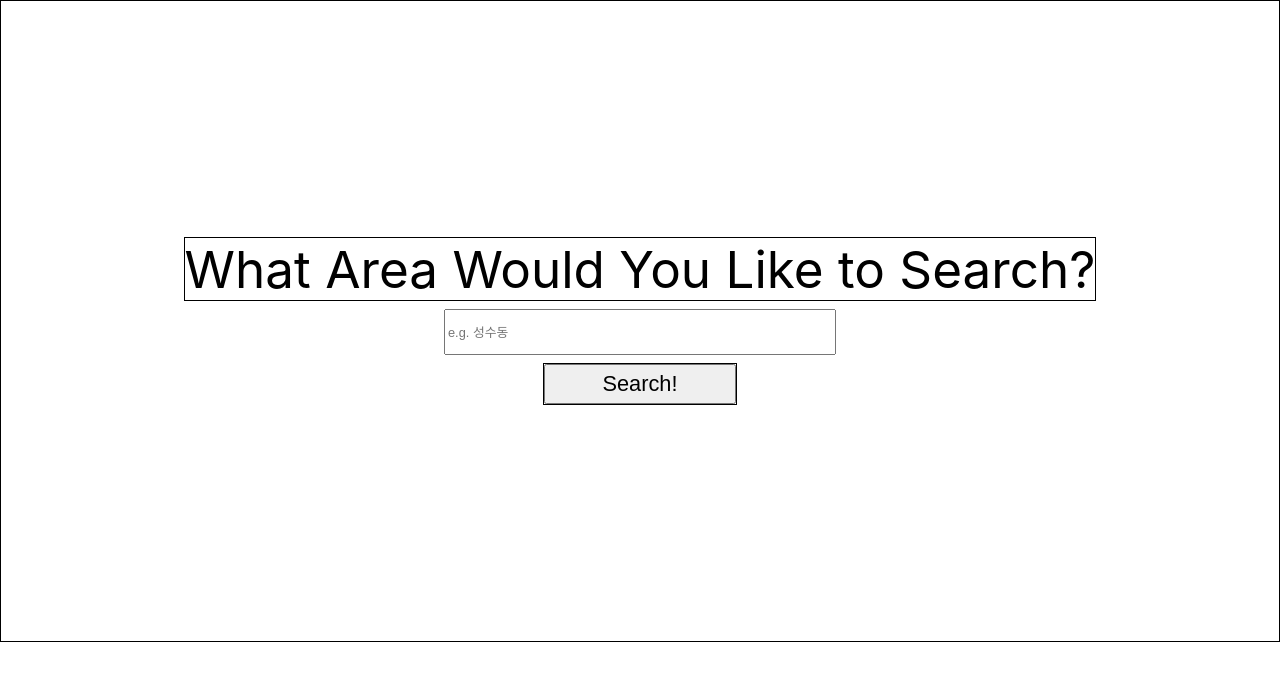
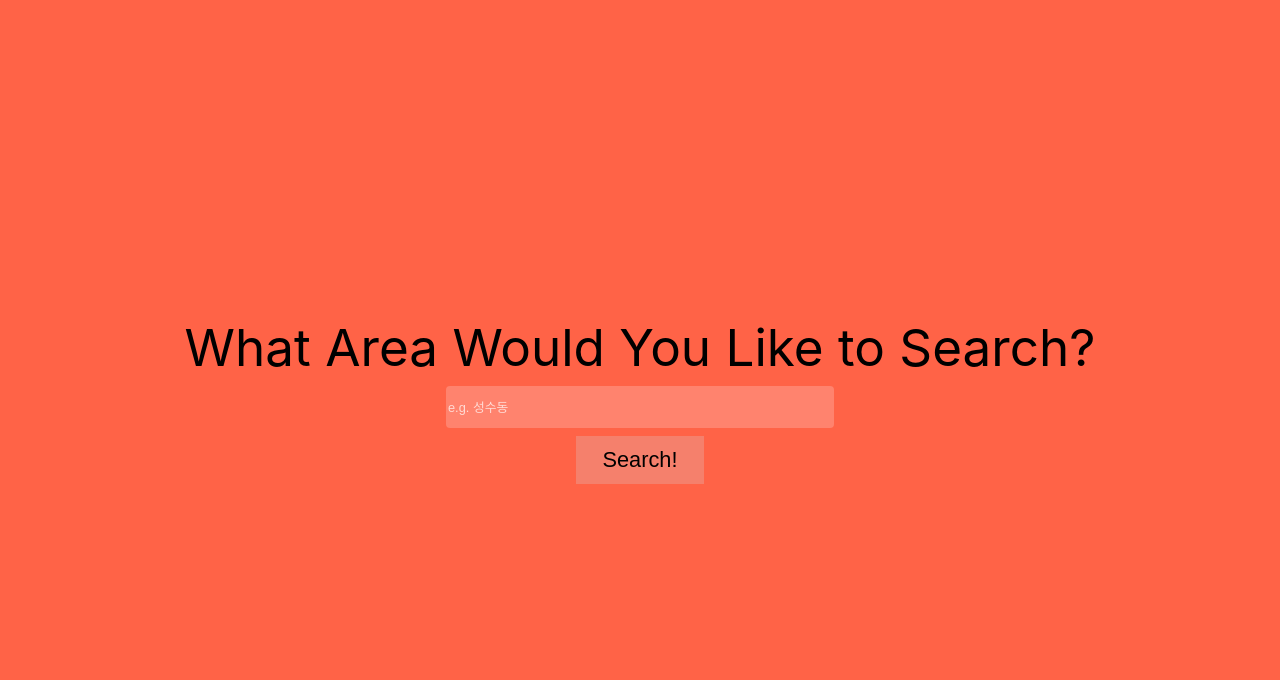
Before and after one commit to oolong-tea-is-bad/matjip-site, a React (Create React App) app: page / in a window 1280 px wide. Shown: the top 680 px of the page. Built offline with nearby package versions, Linux system fonts and the light colour scheme.

Commit message:
Made a list of restaurants with given input and styled Homepage

```diff
--- a/src/css/Home.module.css
+++ b/src/css/Home.module.css
@@ -1,9 +1,11 @@
+
 .Background {
     display: flex;
     justify-content: center;
     align-items: center;
     flex-direction: column;
-    height: 80vh;
+    height: 100vh;
+    background-color: tomato;
 }
 
 .Box {
@@ -12,24 +14,57 @@
 
 .myH1 {
     font-size: 4vw;
+    animation: fade-in 2s;
 }
 
+@keyframes fade-in {
+    from {
+      opacity: 0;
+    }
+    to {
+      opacity: 100;
+    }
+  }
+
+
 .InputDiv {
-    margin: 1vh;
+    padding: 1vh;
 }
 
-.Input {
+.InputField {
     width: 30vw;
     height: 5vh;
     font-size: 1vw;
+    color: rgb(255, 131, 110);
+    background-color: rgb(255, 131, 110);
+    border-radius: 4px;
+    border: None;
+    outline: none;
+    transition: border-color 0.3s ease, background-color 0.3s ease;
 }
 
-.SearchDiv {
-    border: solid 1px;
+.InputField::placeholder {
+    color: rgba(255, 255, 255, 0.703);
+    transition: color 0.3s ease;
+}
+
+.InputField:hover {
+    background-color: rgb(255, 152, 134);
+}
+
+.InputField:focus {
+    border-color: rgb(255, 131, 110);
+    background-color: rgb(255, 255, 255);
+}
+
+.InputField:focus::placeholder {
+    color: rgb(255, 131, 110);
 }
 
 .SearchButton {
-    width: 15vw;
-    height: 5vh;
+    width: 10vw;
+    height: 6vh;
     font-size: 1.7vw;
+    background-color: rgb(245, 128, 108);
+    border: none;
 }
--- a/src/css/List.module.css
+++ b/src/css/List.module.css
@@ -10,7 +10,7 @@
 }
 
 .InputDiv {
-    margin: 1vh;
+    padding: 1vh;
 }
 
 .Input {
@@ -18,3 +18,23 @@
     height: 5vh;
     font-size: 1.5vw;
 }
+
+.Lists {
+    display: flex;
+    flex-direction: row;
+    justify-content: space-around;
+    align-items: center;
+}
+
+.ImageDiv {
+    border: solid 1px;
+    width: 10vh;
+    aspect-ratio: 1;
+    display: flex;
+    align-items: center;
+    justify-content: center;
+}
+
+.ListsDiv {
+    width: 50vw;
+}
--- /dev/null
+++ b/src/data/data.js
@@ -0,0 +1,16 @@
+// Sample output of restaurants in 동작구
+export const restaurants = [
+    {
+        id: 0,
+        url: `https://search.naver.com/search.naver?query=서일순대국+동작구`,
+        name: `서일순대국`,
+        category: `순대,순댓국`,
+        rating: `5.3`
+    },
+    {
+        id: 1,
+        url: `https://search.naver.com/search.naver?query=양씨네제빵소+동작구`,
+        name: `양씨네제빵소`,
+        category: `베이커리`,
+        rating: `3.2`
+    }]
--- a/src/screens/Home.js
+++ b/src/screens/Home.js
@@ -27,20 +27,20 @@ export default function Home() {
     }
 
     return (
-        <div className={`${styles.Background} ${styles.Box}`}>
-            <text className={`${styles.myH1} ${styles.Box}`}>
+        <div className={styles.Background}>
+            <text className={`${styles.myH1}`}>
                 What Area Would You Like to Search?
             </text>
             <div className={`${styles.InputDiv}`}>
                 <input
-                    className={`${styles.Input}`}
+                    className={styles.InputField}
                     placeholder='e.g. 성수동'
                     value={inputValue}
                     onChange={handleInputChange}
                     onKeyDown={handleKeyDown}
                 />
             </div>
-            <div className={`${styles.SearchDiv}`}>
+            <div>
                 <button
                     className={`${styles.SearchButton}`}
                     onClick={handleSearch}
--- a/src/screens/List.js
+++ b/src/screens/List.js
@@ -1,6 +1,9 @@
 import { useLocation, useNavigate } from "react-router-dom"
 import React, { useEffect, useState } from "react";
 import styles from '../css/List.module.css'
+
+import { restaurants } from "../data/data.js";
+
 
 export default function List() {
     const location = useLocation()
@@ -26,11 +29,17 @@ export default function List() {
         }
     }
 
-    // To test whenever handleKeyDown is operated, whether a new screen of Lists pops up
-    // const [num, setNum] = useState(0)
-    // useEffect(() => {
-    //     setNum(Math.floor(Math.random() * (20 - 1)) + 1)
-    // }, [handleKeyDown])
+    const listRestaurants = restaurants.map(restaurant =>
+        <div className={`${styles.Box} ${styles.Lists}`}>
+            <div className={`${styles.ImageDiv}`}>
+                <p>Image</p>
+            </div>
+
+            <p>Name: {restaurant.name}</p>
+            <p>Category: {restaurant.category}</p>
+            <p>Rating: {restaurant.rating}</p>
+        </div>
+    )
 
     return (
         <div className={`${styles.Background} ${styles.Box} `}>
@@ -43,7 +52,10 @@ export default function List() {
                     onKeyDown={handleKeyDown}
                     onChange={handleInputChange}
                 />
-                {/* <p>test random number is: {num}</p> */}
+            </div>
+
+            <div className={`${styles.ListsDiv}`}>
+                {listRestaurants}
             </div>
         </div>
     )
```
